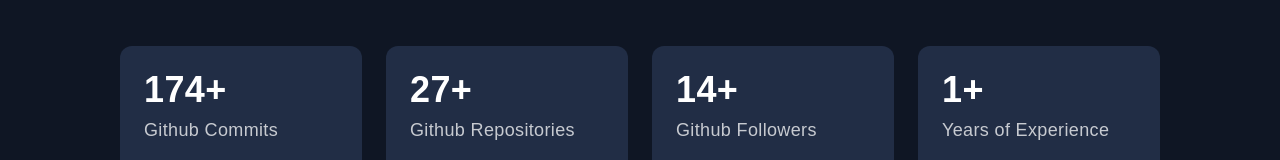
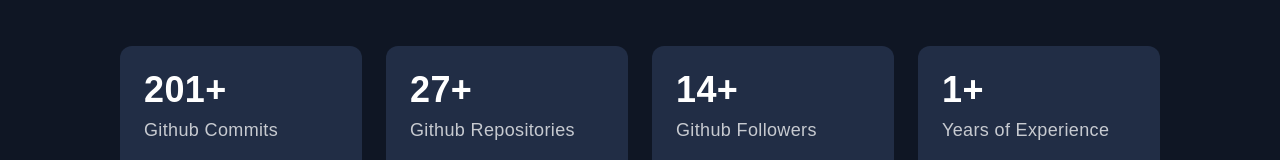
Before and after one commit to PeroyNel/peroy-nel-portfolio, a Next.js app: page / in a window 1280 px wide. Shown: the part 3704-3864 px from the top of the page. Built offline with nearby package versions, Linux system fonts and the light colour scheme.

Commit message:
Update Acomplishments.js

```diff
--- a/src/components/Acomplishments/Acomplishments.js
+++ b/src/components/Acomplishments/Acomplishments.js
@@ -4,7 +4,7 @@
 import { Box, Boxes, BoxNum, BoxText } from './AcomplishmentsStyles';
 
 const data = [
-  { number: 174, text: 'Github Commits'},
+  { number: 201, text: 'Github Commits'},
   { number: 27, text: 'Github Repositories', },
   { number: 14, text: 'Github Followers', },
   { number: 1, text: 'Years of Experience', }
```
